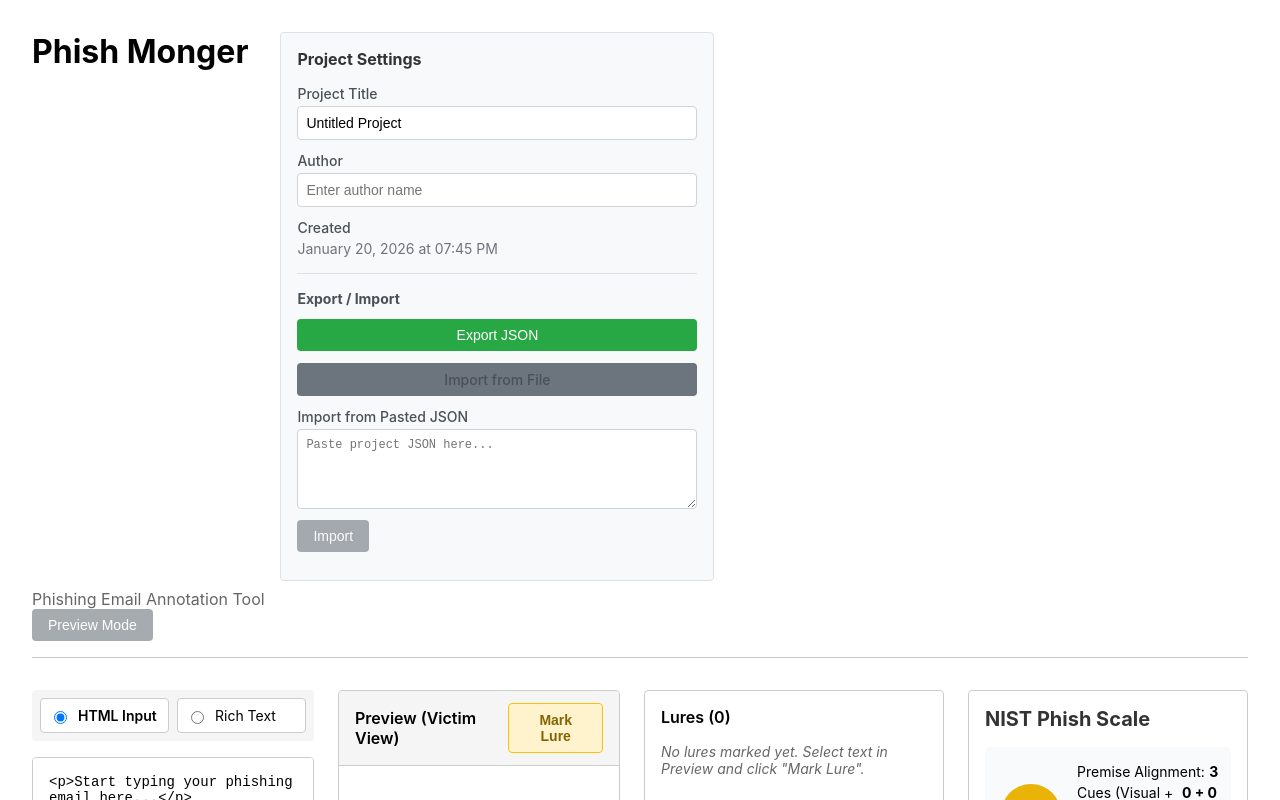
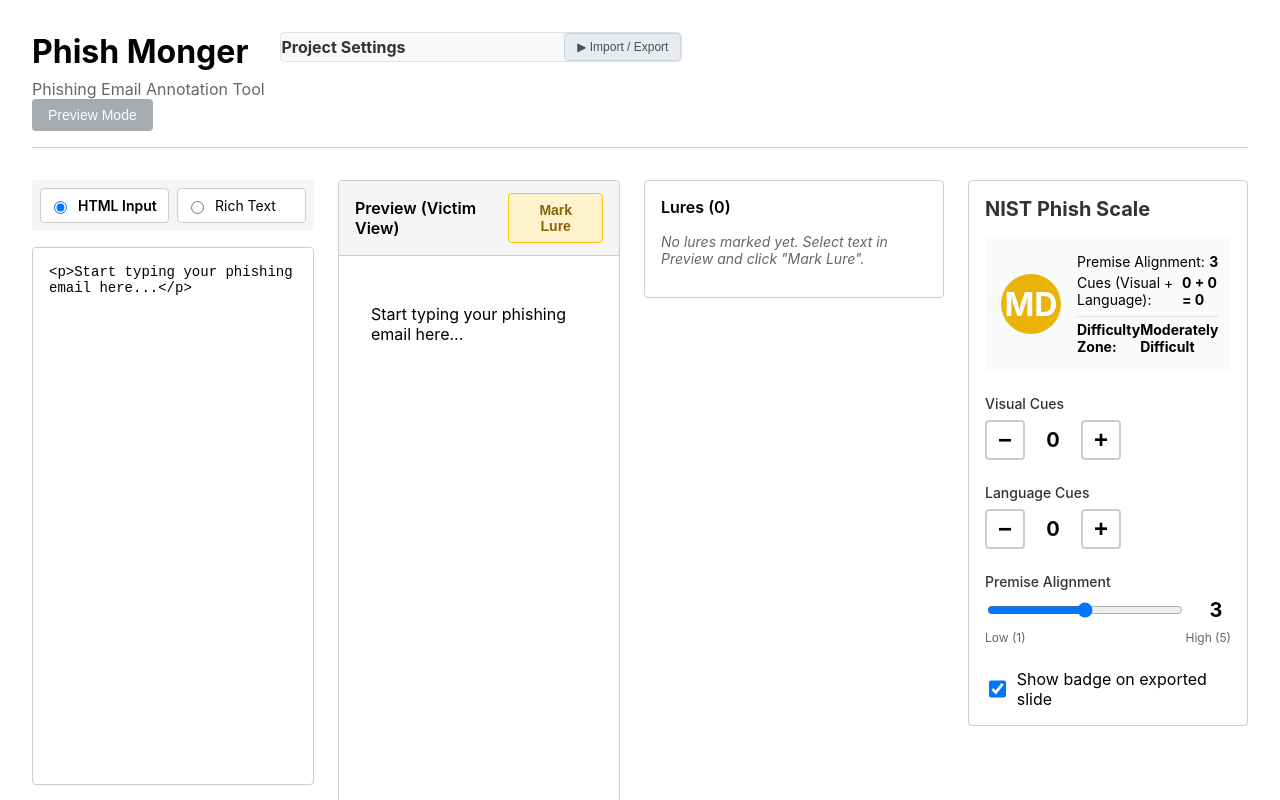
Before and after one commit to zarguell/phishmonger, a React (Vite) app: page / in a window 1280 px wide. Shown: the top 800 px of the page. Built offline with nearby package versions, Linux system fonts and the light colour scheme.

Commit message:
fix(05-03): make ProjectSettings collapsible menu with Import/Export toggle

```diff
--- a/src/components/ProjectSettings.tsx
+++ b/src/components/ProjectSettings.tsx
@@ -9,12 +9,6 @@
   onImportFromText?: (jsonText: string) => void
 }
 
-/**
- * ProjectSettings component for managing project metadata
- *
- * Provides UI for editing project title and author,
- * displaying read-only creation timestamp, and export/import functionality.
- */
 export const ProjectSettings: React.FC<ProjectSettingsProps> = ({
   metadata,
   onUpdate,
@@ -22,8 +16,10 @@
   onImportFromFile,
   onImportFromText
 }) => {
+  const [menuOpen, setMenuOpen] = useState(false)
   const [importText, setImportText] = useState('')
   const [importError, setImportError] = useState<string | null>(null)
+
   const handleTitleChange = (e: React.ChangeEvent<HTMLInputElement>) => {
     onUpdate({
       ...metadata,
@@ -66,7 +62,6 @@
       }
       reader.readAsText(file)
     }
-    // Reset input so same file can be selected again
     e.target.value = ''
   }
 
@@ -97,8 +92,19 @@
 
   return (
     <div className="project-settings">
+      <div className="project-settings-header">
         <h3>Project Settings</h3>
+        <button
+          onClick={() => setMenuOpen(!menuOpen)}
+          className="menu-toggle-button"
+          type="button"
+        >
+          {menuOpen ? '▼ Hide' : '▶ Import / Export'}
+        </button>
+      </div>
 
+      {menuOpen && (
+        <div className="project-settings-content">
           <div className="settings-field">
             <label htmlFor="project-title">Project Title</label>
             <input
@@ -131,8 +137,6 @@
           <hr className="settings-divider" />
 
           <div className="settings-export-import">
-        <h4>Export / Import</h4>
-
             <div className="export-import-section">
               <button
                 onClick={handleExportClick}
@@ -140,7 +144,7 @@
                 className="export-json-button"
                 type="button"
               >
-            Export JSON
+                Export Phish
               </button>
             </div>
 
@@ -178,5 +182,7 @@
             </div>
           </div>
         </div>
+      )}
+    </div>
   )
 }
--- a/src/index.css
+++ b/src/index.css
@@ -958,17 +958,43 @@
 
 /* Project Settings Component */
 .project-settings {
-  padding: 1rem;
   background: #f8f9fa;
   border: 1px solid #dee2e6;
   border-radius: 4px;
   font-size: 0.875rem;
 }
 
-.project-settings h3 {
-  margin: 0 0 1rem 0;
+.project-settings-header {
+  display: flex;
+  justify-content: space-between;
+  align-items: center;
+}
+
+.project-settings-header h3 {
+  margin: 0;
   font-size: 1rem;
   color: #333;
+}
+
+.menu-toggle-button {
+  padding: 0.375rem 0.75rem;
+  background: #e9ecef;
+  color: #495057;
+  border: 1px solid #ced4da;
+  border-radius: 4px;
+  font-size: 0.75rem;
+  cursor: pointer;
+  transition: all 0.2s;
+}
+
+.menu-toggle-button:hover {
+  background: #dee2e6;
+}
+
+.project-settings-content {
+  margin-top: 1rem;
+  padding-top: 1rem;
+  border-top: 1px solid #dee2e6;
 }
 
 .settings-field {
```
Lines whose indentation alone changed are shown as unchanged.
